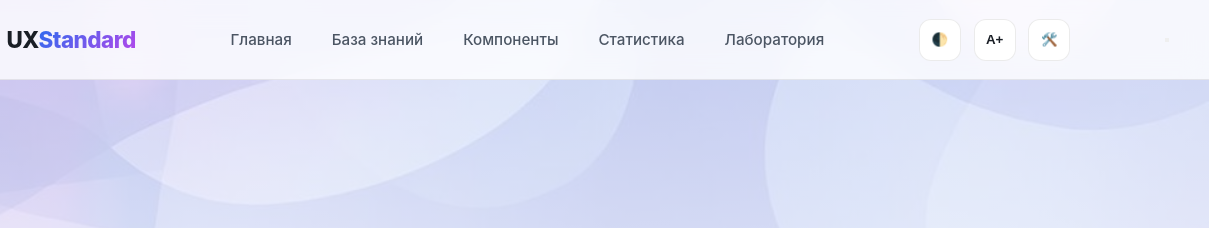
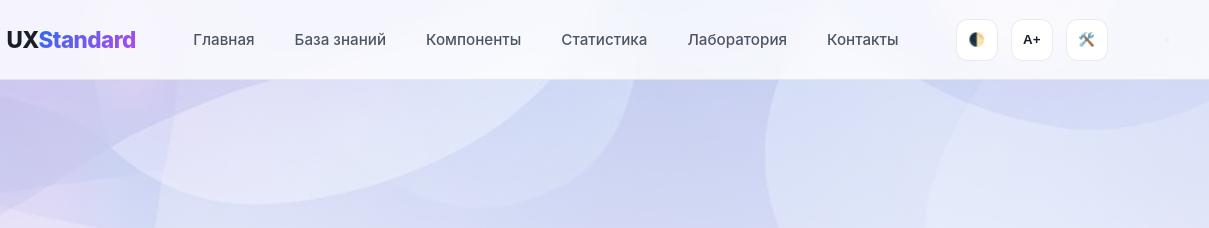
Before and after one commit to Fedor-lang/ux-standart, a plain HTML site: page index.html in a window 1280 px wide. Shown: the top 228 px of the page, 71-1280 px from the left. Drawn offline with Linux system fonts and the light colour scheme.

Commit message:
Add files via upload

```diff
--- a/index.html
+++ b/index.html
@@ -20,6 +20,7 @@
                 <li><a href="#" class="nav__link" onclick="route('components', this)">Компоненты</a></li>
                 <li><a href="#" class="nav__link" onclick="route('stats', this)">Статистика</a></li>
                 <li><a href="#" class="nav__link" onclick="route('profile', this)">Лаборатория</a></li>
+                <li><a href="#" class="nav__link" onclick="route('contact', this)">Контакты</a></li>
             </ul>
 
 
```
